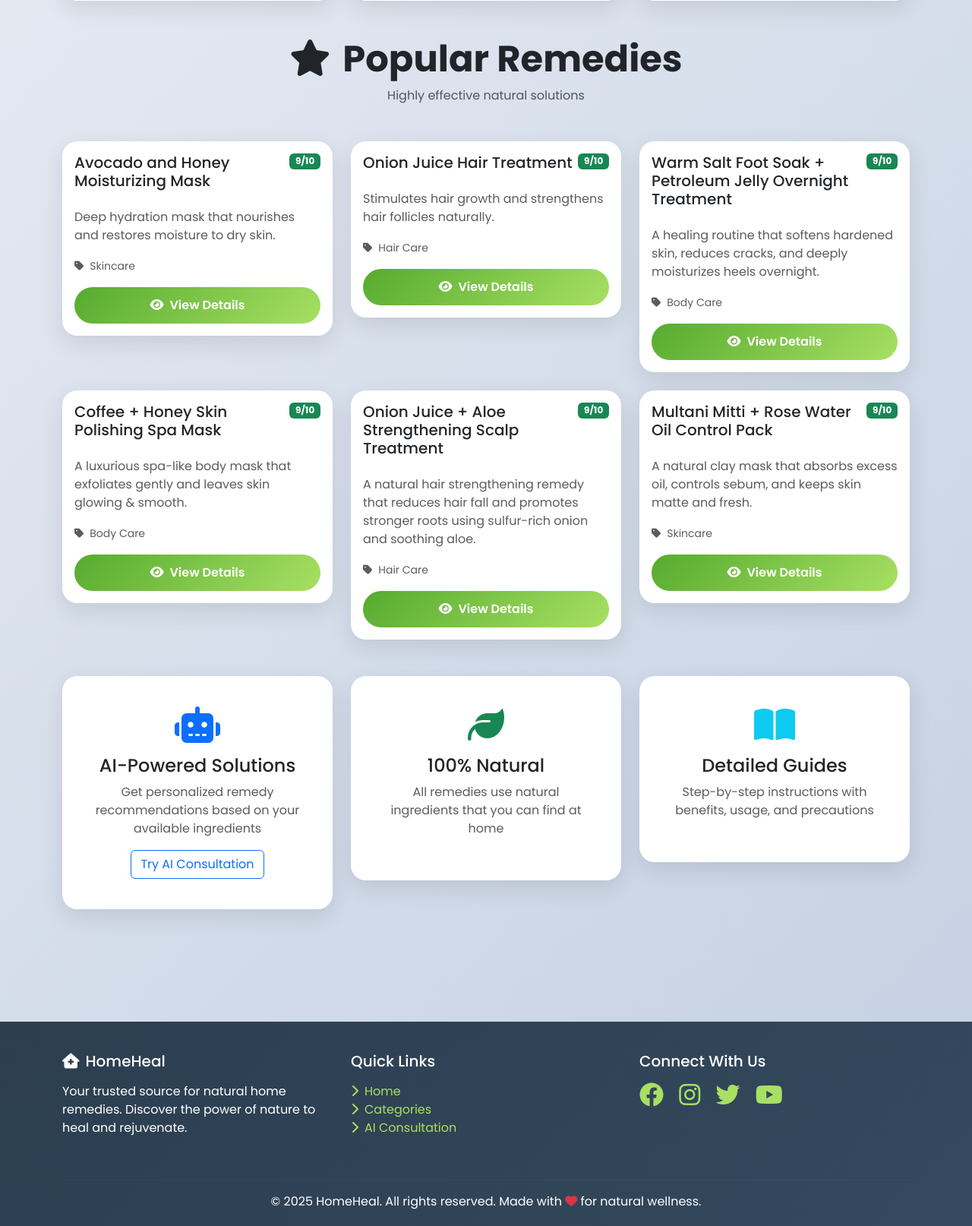
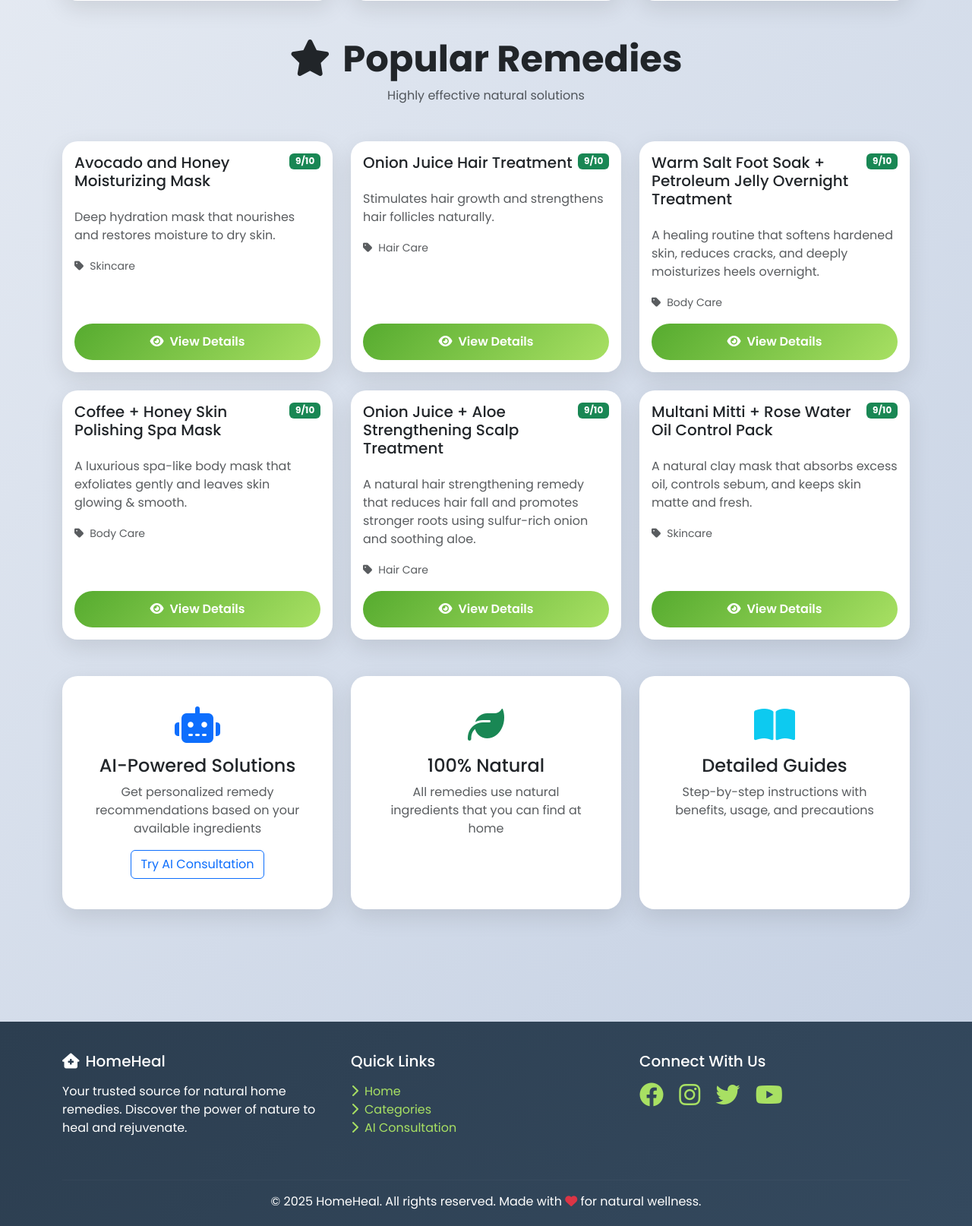
Before and after one commit to patilsamruddhi538-ai/HomeHeal, a Django app: page / in a window 1280 px wide. Shown: the part 1545-3159 px from the top of the page at 76% size. Run offline with Django 5.2, Linux system fonts and the light colour scheme; data comes from the database, SQL or seed files in the repository; both versions use the stored data as it was after the commit.

Commit message:
chore: commit all current changes

```diff
--- a/home_remedy_ai/templates/remedies/ai_consultation.html
+++ b/home_remedy_ai/templates/remedies/ai_consultation.html
@@ -350,7 +350,9 @@
             label.textContent = 'HomeHeal AI';
             bubble.appendChild(label);
 
-            if (introText) {
+            const introLooksLikeDetailedPlan = /recommended ingredients|preparation and application steps|usage schedule|expected benefits|safety precautions/i.test(introText);
+
+            if (introText && !introLooksLikeDetailedPlan) {
                 const intro = document.createElement('div');
                 intro.textContent = introText;
                 bubble.appendChild(intro);
--- a/home_remedy_ai/templates/remedies/favorites.html
+++ b/home_remedy_ai/templates/remedies/favorites.html
@@ -14,8 +14,8 @@
     <div class="row g-4">
         {% for favorite in favorites %}
         <div class="col-md-6">
-            <div class="card">
-                <div class="card-body">
+            <div class="card h-100">
+                <div class="card-body d-flex flex-column">
                     <div class="d-flex justify-content-between align-items-start mb-3">
                         <h5 class="card-title">{{ favorite.remedy.title }}</h5>
                         <span class="badge bg-success">{{ favorite.remedy.effectiveness_rating }}/10</span>
@@ -29,7 +29,7 @@
                         </small>
                     </div>
 
-                    <div class="d-flex gap-2">
+                    <div class="d-flex gap-2 mt-auto">
                         <a href="{% url 'remedy_detail' favorite.remedy.id %}" class="btn btn-primary flex-grow-1">
                             <i class="fas fa-eye me-2"></i>View Details
                         </a>
--- a/home_remedy_ai/templates/remedies/home.html
+++ b/home_remedy_ai/templates/remedies/home.html
@@ -65,7 +65,7 @@
 <section class="hero-section">
     <div class="container">
         <h1 class="fade-in-up">
-            <i class="fas fa-leaf"></i> Welcome to HomeHeal
+            <i class="fas fa-house-medical"></i> Welcome to HomeHeal
         </h1>
         <p class="fade-in-up">Discover Natural Remedies for a Healthier You</p>
         <div class="search-wrapper fade-in-up">
@@ -136,8 +136,8 @@
     <div class="row g-4">
         {% for remedy in popular_remedies %}
         <div class="col-md-4">
-            <div class="card remedy-card">
-                <div class="card-body">
+            <div class="card remedy-card h-100">
+                <div class="card-body d-flex flex-column">
                     <div class="d-flex justify-content-between align-items-start mb-3">
                         <h5 class="card-title">{{ remedy.title }}</h5>
                         <span class="badge bg-success">{{ remedy.effectiveness_rating }}/10</span>
@@ -148,7 +148,7 @@
                             <i class="fas fa-tag me-2"></i>{{ remedy.problem.category.name }}
                         </small>
                     </div>
-                    <a href="{% url 'remedy_detail' remedy.id %}" class="btn btn-primary w-100">
+                    <a href="{% url 'remedy_detail' remedy.id %}" class="btn btn-primary w-100 mt-auto">
                         <i class="fas fa-eye me-2"></i>View Details
                     </a>
                 </div>
@@ -163,7 +163,7 @@
 <div class="container mb-5">
     <div class="row g-4">
         <div class="col-md-4">
-            <div class="card text-center p-4">
+            <div class="card text-center p-4 h-100">
                 <div class="card-body">
                     <i class="fas fa-robot fa-3x text-primary mb-3"></i>
                     <h4>AI-Powered Solutions</h4>
@@ -175,7 +175,7 @@
             </div>
         </div>
         <div class="col-md-4">
-            <div class="card text-center p-4">
+            <div class="card text-center p-4 h-100">
                 <div class="card-body">
                     <i class="fas fa-leaf fa-3x text-success mb-3"></i>
                     <h4>100% Natural</h4>
@@ -184,7 +184,7 @@
             </div>
         </div>
         <div class="col-md-4">
-            <div class="card text-center p-4">
+            <div class="card text-center p-4 h-100">
                 <div class="card-body">
                     <i class="fas fa-book-open fa-3x text-info mb-3"></i>
                     <h4>Detailed Guides</h4>
--- a/home_remedy_ai/templates/remedies/search_results.html
+++ b/home_remedy_ai/templates/remedies/search_results.html
@@ -28,8 +28,8 @@
     <div class="row g-4">
         {% for remedy in remedies %}
         <div class="col-md-6">
-            <div class="card">
-                <div class="card-body">
+            <div class="card h-100">
+                <div class="card-body d-flex flex-column">
                     <div class="d-flex justify-content-between align-items-start mb-3">
                         <h5 class="card-title">{{ remedy.title }}</h5>
                         <span class="badge bg-success">{{ remedy.effectiveness_rating }}/10</span>
@@ -40,7 +40,7 @@
                             <i class="fas fa-tag me-2"></i>{{ remedy.problem.category.name }} - {{ remedy.problem.name }}
                         </small>
                     </div>
-                    <a href="{% url 'remedy_detail' remedy.id %}" class="btn btn-primary w-100">
+                    <a href="{% url 'remedy_detail' remedy.id %}" class="btn btn-primary w-100 mt-auto">
                         <i class="fas fa-eye me-2"></i>View Details
                     </a>
                 </div>
```
Also changed, not shown: home_remedy_ai/db.sqlite3.
